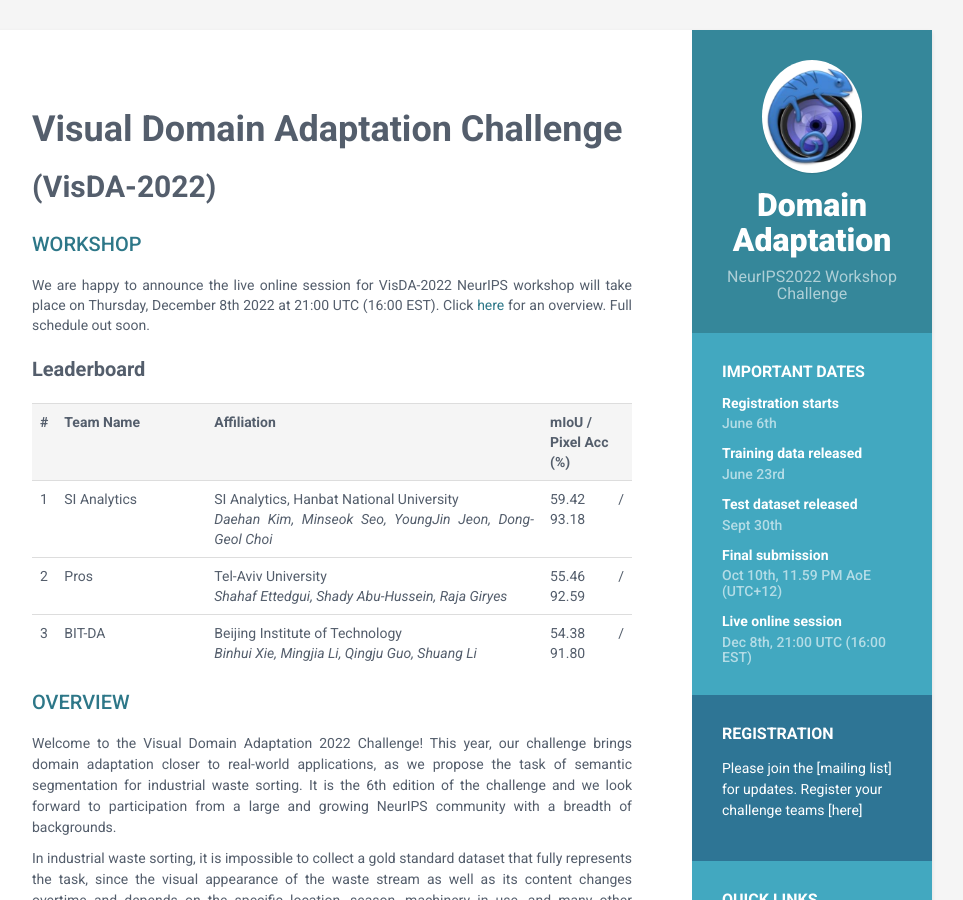
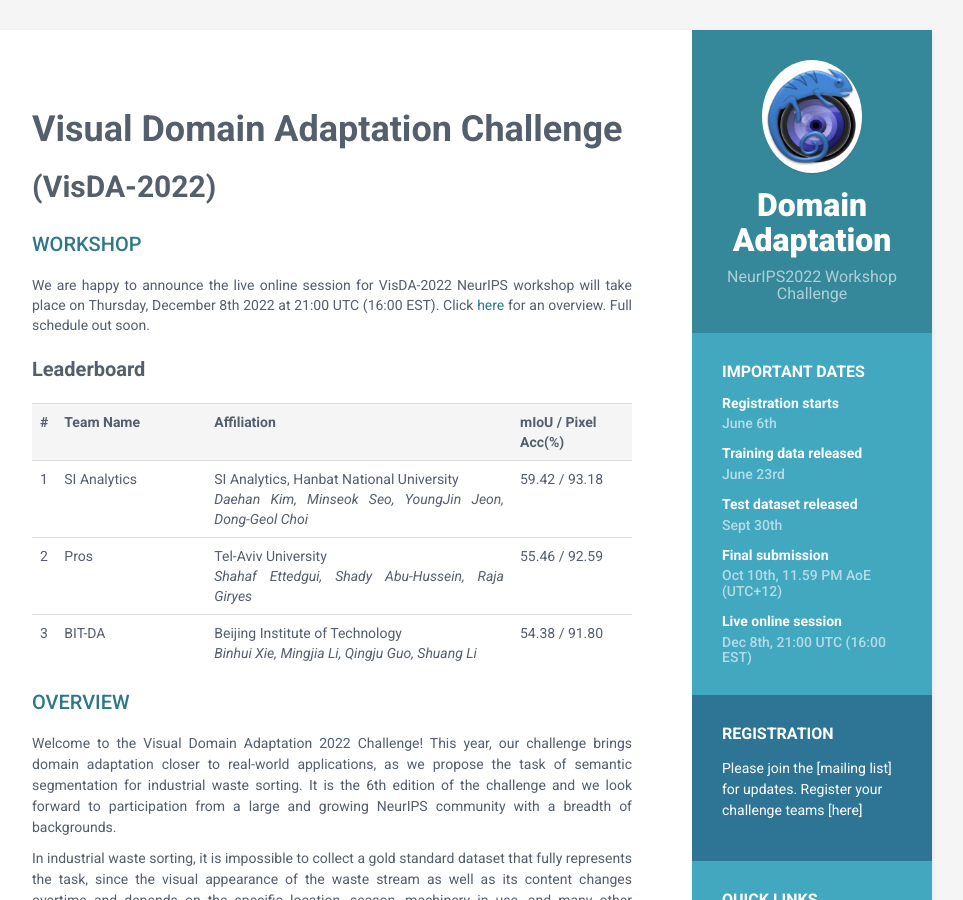
Before and after one commit to VisionLearningGroup/visda-2022, a Jekyll site: the page built from index.html, in a window 1280 px wide and 900 px high. Shown: the whole window, without its empty margins (188-1151 px from the left). Built offline with Jekyll 4.4.1, drawn with Linux system fonts in a browser that asks for light colours.

Commit message:
width change

```diff
--- a/index.html
+++ b/index.html
@@ -36,7 +36,7 @@
     <th width='3%'>#</th>
     <th width='25%'>Team Name</th>
     <th>Affiliation</th>
-    <th width='15%'>mIoU / Pixel Acc (%)</th>
+    <th width='20%'>mIoU / Pixel Acc(%)</th>
   </tr>
   <tr>
     <td> 1 </td>
```
